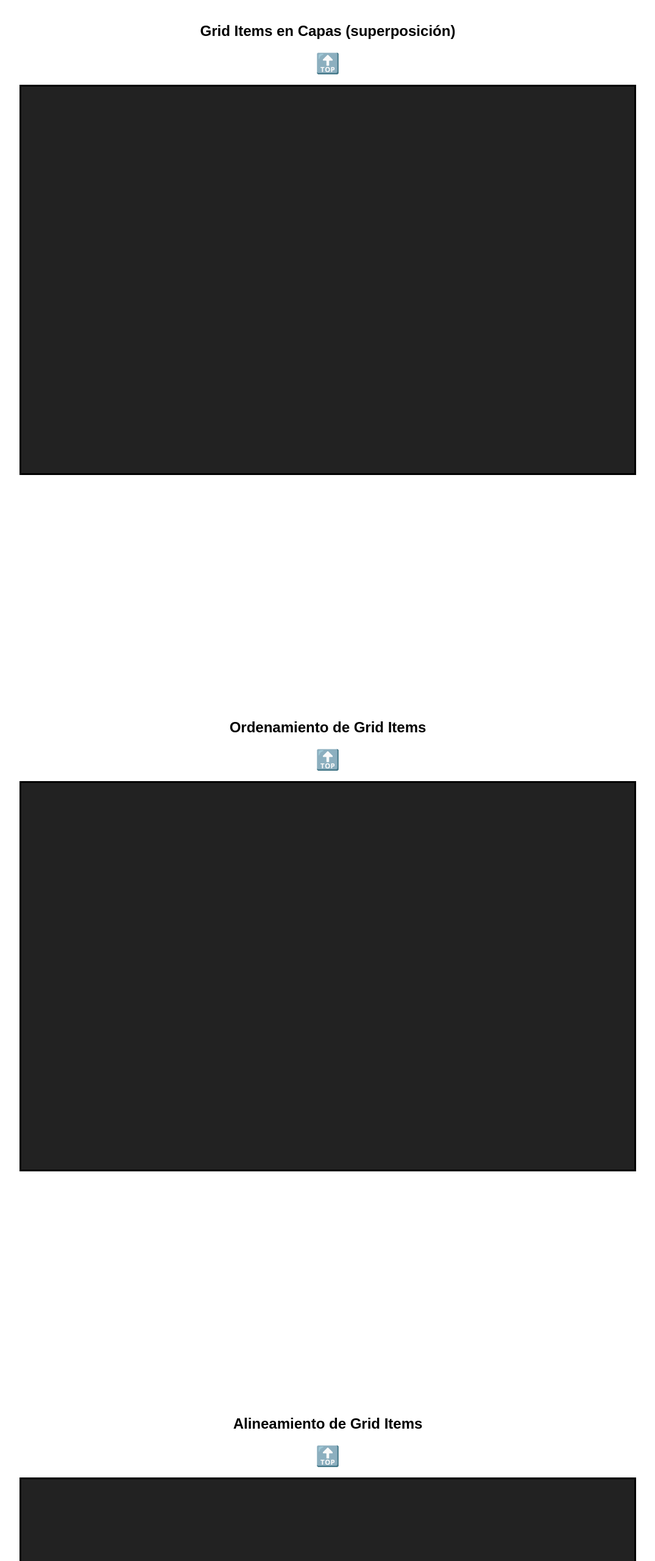
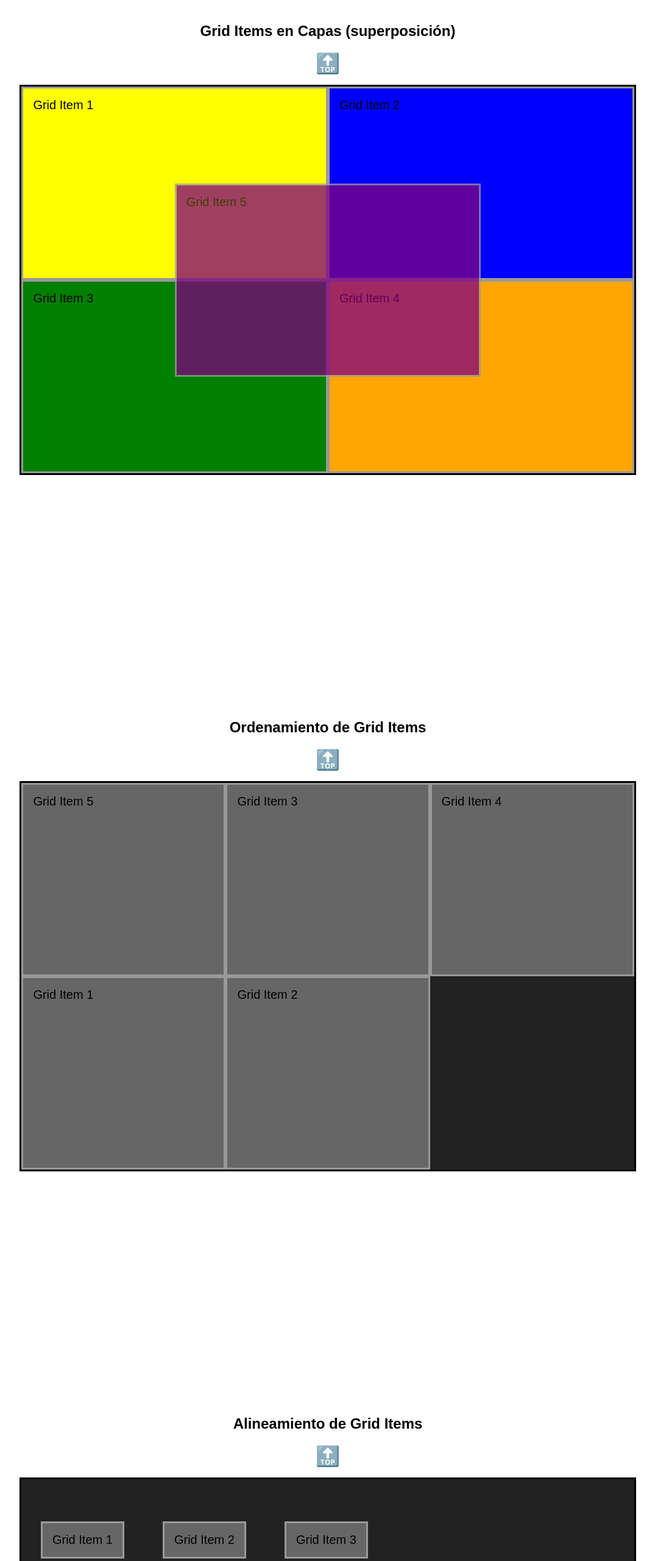
Before and after one commit to klich1984/HTML-CSS, a plain HTML site: page Grid_CSS/grid.html in a window 1280 px wide. Shown: the part 9260-11820 px from the top of the page at 61% size, without its empty margins (102-1177 px from the left). Drawn offline with Linux system fonts and the light colour scheme.

Commit message:
update files | add concepts of order, align-conten, justify-content, align-items, justify-items

```diff
--- a/Grid_CSS/grid.css
+++ b/Grid_CSS/grid.css
@@ -215,9 +215,113 @@ img {
 	grid-auto-flow: row dense;
 }
 
-.grid-flow-dense .item.item:nth-child(9) {
+.grid-flow-dense .item:nth-child(9) {
 	color: cyan;
 	/* Por su ubicacion se desplaza hacia abajo */
 	grid-row: span 3;
 	grid-column: span 3;
 }
+
+.grid-layers {
+	display: grid;
+	/* Grid 4 * 4 */
+	grid-template-columns: repeat(4, 1fr);
+	grid-template-rows: repeat(4, 1fr);
+}
+
+.grid-layers .item:nth-child(1) {
+	background-color: yellow;
+	grid-column: 1 / 3;
+	grid-row: 1 / 3;
+}
+
+.grid-layers .item:nth-child(2) {
+	background-color: blue;
+	grid-column: 3 / 5;
+	grid-row: 1 / 3;
+}
+
+.grid-layers .item:nth-child(3) {
+	background-color: green;
+	grid-column: 1 / 3;
+	grid-row: 3 / 5;
+}
+
+.grid-layers .item:nth-child(4) {
+	background-color: orange;
+	grid-column: 3 / 5;
+	grid-row: 3 / 5;
+}
+
+.grid-layers .item:nth-child(5) {
+	background-color: purple;
+	opacity: .75;
+	grid-column: 2 / 4;
+	grid-row: 2 / 4;
+}
+
+/* El valor por defecto es 0 y puede recibir números positivos y numeros negativos -1 0 1
+	no funciona para cuando usamos areas o posicionamiento */
+.grid-order {
+	display: grid;
+	/* Grid 3c * 2f */
+	grid-template-columns: repeat(3, 1fr);
+	grid-template-rows: repeat(2, 1fr);
+}
+
+.grid-order .item.item:nth-child(1) {
+	order: 1;
+}
+
+.grid-order .item.item:nth-child(2) {
+	order: 2;
+}
+
+
+.grid-order .item.item:nth-child(5) {
+	order: -1;
+}
+
+.grid-align {
+	display: grid;
+	/* Grid 3c * 2f */
+	grid-template-columns: repeat(3, 200px);
+	grid-template-rows: repeat(2, 200px);
+	/* justify-items alinea los elementos grid en el eje x*/
+	justify-items: stretch;
+	justify-items: start;
+	justify-items: start;
+	justify-items: center;
+	/* align-items alinea los elementos grid en el eje y*/
+	align-items: stretch;
+	align-items: start;
+	align-items: end;
+	align-items: center;
+}
+
+.grid-align .item:nth-child(4) {
+	/* Para alinear solo un elemento se hace con justify-self(asimismo) */
+	justify-self: start;
+	align-self: start;
+}
+
+.grid-align-tracks {
+	display: grid;
+	/* Grid 3c * 2f */
+	grid-template-columns: repeat(3, 200px);
+	grid-template-rows: repeat(2, 200px);
+	/* justify-content alinea los tracks en el eje x */
+	justify-content: start;
+	justify-content: end;
+	justify-content: center;
+	justify-content: space-between;
+	justify-content: space-around;
+	justify-content: space-evenly;
+	/* align-content alinea los tracks en el eje y  */
+	align-content: start;
+	align-content: end;
+	align-content: center;
+	align-content: space-between;
+	align-content: space-around;
+	align-content: space-evenly;
+}
--- a/Grid_CSS/grid.html
+++ b/Grid_CSS/grid.html
@@ -402,16 +402,80 @@
 		</section>
 		<h2 id="grid-layer">Grid Items en Capas (superposición)</h2>
 		<a href="#top">🔝</a>
-		<section class="container grid-layers"></section>
+		<section class="container grid-layers">
+			<article class="item">
+				<p>Grid Item 1</p>
+			</article>
+			<article class="item">
+				<p>Grid Item 2</p>
+			</article>
+			<article class="item">
+				<p>Grid Item 3</p>
+			</article>
+			<article class="item">
+				<p>Grid Item 4</p>
+			</article>
+			<article class="item">
+				<p>Grid Item 5</p>
+			</article>
+		</section>
 		<h2 id="grid-order">Ordenamiento de Grid Items</h2>
 		<a href="#top">🔝</a>
-		<section class="container grid-order"></section>
+		<section class="container grid-order">
+			<article class="item">
+				<p>Grid Item 1</p>
+			</article>
+			<article class="item">
+				<p>Grid Item 2</p>
+			</article>
+			<article class="item">
+				<p>Grid Item 3</p>
+			</article>
+			<article class="item">
+				<p>Grid Item 4</p>
+			</article>
+			<article class="item">
+				<p>Grid Item 5</p>
+			</article>
+		</section>
 		<h2 id="grid-align">Alineamiento de Grid Items</h2>
 		<a href="#top">🔝</a>
-		<section class="container grid-align"></section>
+		<section class="container grid-align">
+			<article class="item">
+				<p>Grid Item 1</p>
+			</article>
+			<article class="item">
+				<p>Grid Item 2</p>
+			</article>
+			<article class="item">
+				<p>Grid Item 3</p>
+			</article>
+			<article class="item">
+				<p>Grid Item 4</p>
+			</article>
+			<article class="item">
+				<p>Grid Item 5</p>
+			</article>
+		</section>
 		<h2 id="grid-align-tracks">Alineamiento de Grid Tracks</h2>
 		<a href="#top">🔝</a>
-		<section class="container grid-align-tracks"></section>
+		<section class="container grid-align-tracks">
+			<article class="item">
+				<p>Grid Item 1</p>
+			</article>
+			<article class="item">
+				<p>Grid Item 2</p>
+			</article>
+			<article class="item">
+				<p>Grid Item 3</p>
+			</article>
+			<article class="item">
+				<p>Grid Item 4</p>
+			</article>
+			<article class="item">
+				<p>Grid Item 5</p>
+			</article>
+		</section>
 		<h2 id="grid-min-max">Tamaños Máximos y Mínimos de Grid Tracks</h2>
 		<a href="#top">🔝</a>
 		<section class="container grid-min-max"></section>
```
Also changed, not shown: 1 other file.
